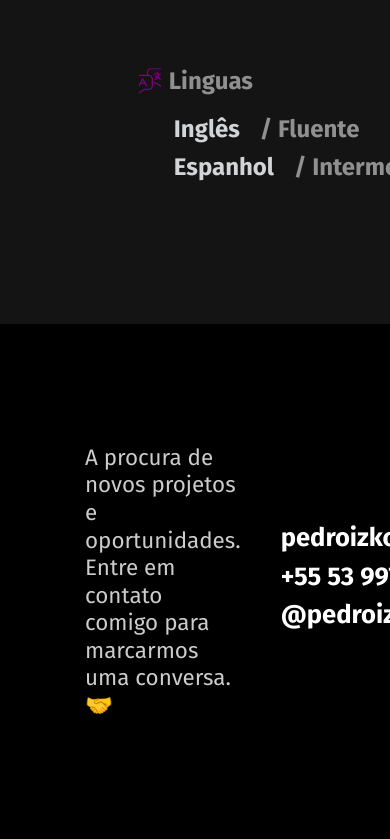
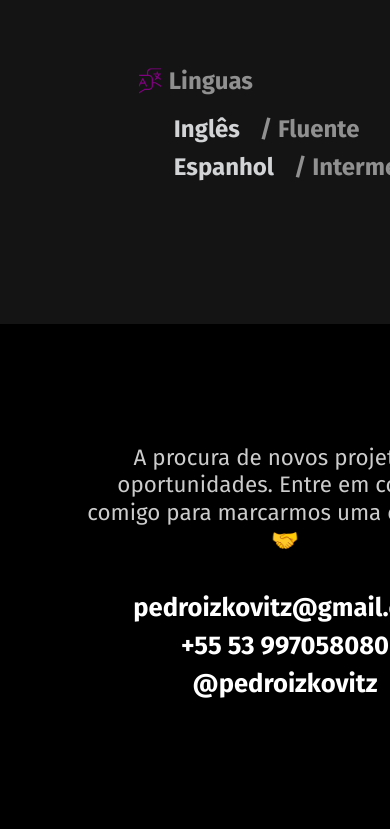
Before and after one commit to pedroizk/pedroizk.github.io, a plain HTML site: page index.html in a window 390 px wide. Shown: the part 2809-3648 px from the top of the page. Drawn offline with Linux system fonts and the light colour scheme.

Commit message:
update footer

```diff
--- a/css/footer.css
+++ b/css/footer.css
@@ -34,13 +34,16 @@
         padding: 120px 0px;
         max-width: 800px;
         gap: 40px;
-
+        grid-template-columns: 1fr;
+        grid-row: 1fr 1fr;
+        min-width: 400px;
     }
     .footer p {
         word-break: normal;
         font-size: 1.4rem;
         line-height: 1.23;
         color: #cccccc;
+        text-align: center;
     }
 
     .footer h1 {
@@ -48,5 +51,6 @@
         line-height: 1.1;
         color: #ffffff;
         margin-bottom: 10px;
+        text-align: center;
     }
 }
```
